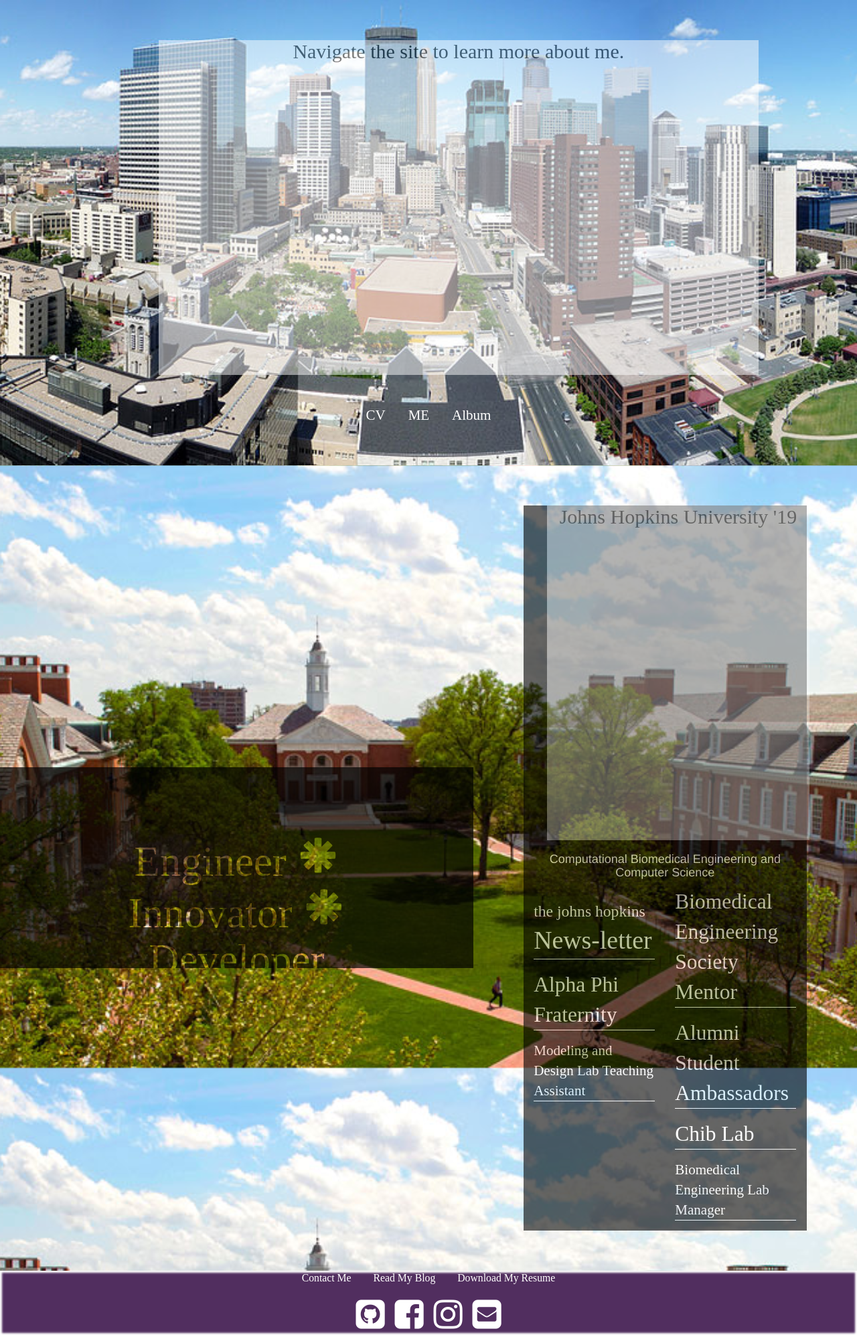
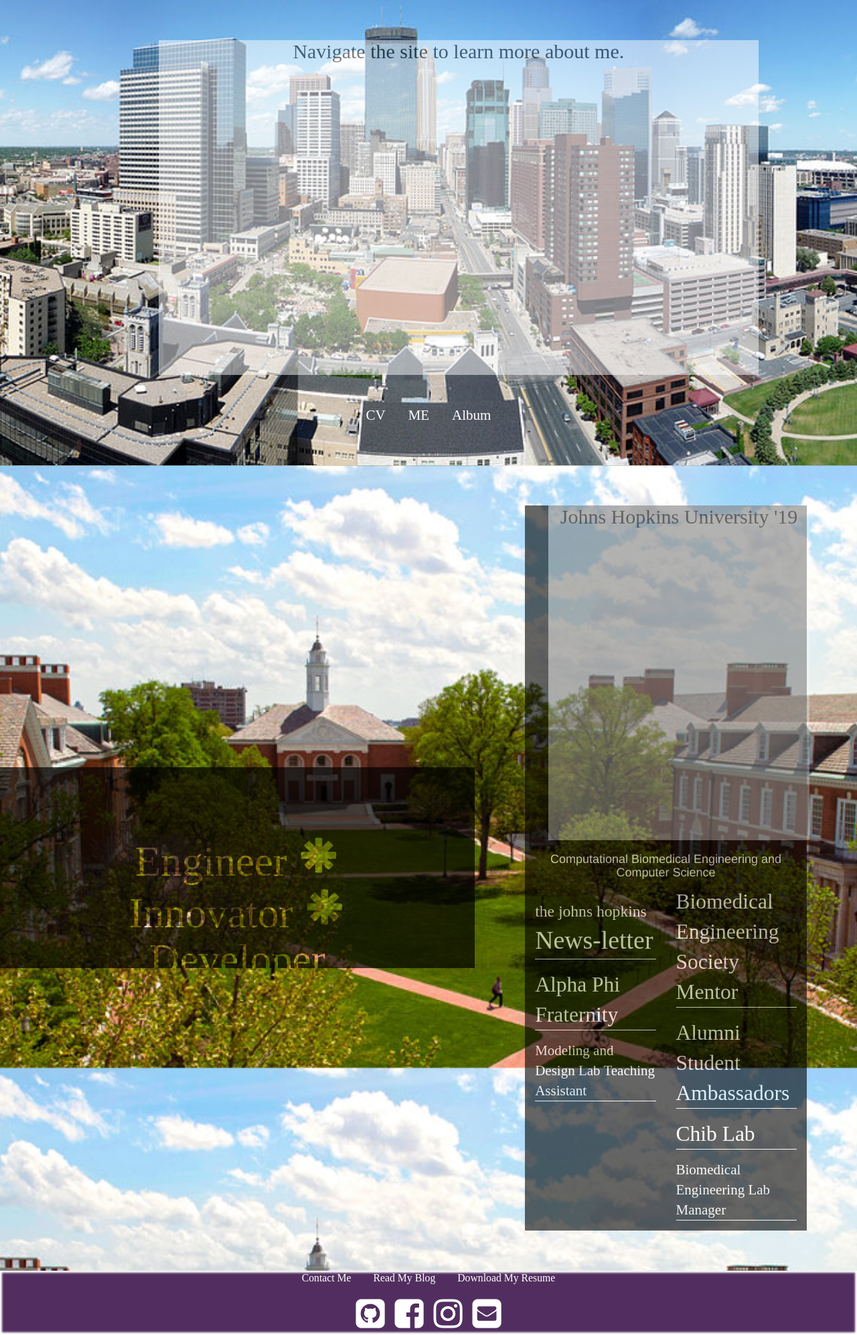
Before and after one commit to pfrank7/pfrank7.github.io, a Jekyll site: the page built from index.html, in a window 1280 px wide. Shown: the whole page at 67% size. Built offline with Jekyll 4.4.1, drawn with Linux system fonts in a browser that asks for light colours; nearby versions of some CDN libraries.

Commit message:
Update index.html

```diff
--- a/index.html
+++ b/index.html
@@ -54,7 +54,7 @@
 	font-family: 'Apple Chancery', Times New Roman;
 	background-color:black;
 	height:300px;
-	width:1000px;
+	width:100%;
 	mix-blend-mode: multiply;
 	padding:100px;
 	color:white;
@@ -78,7 +78,9 @@
 	</section>
 	<section>
 	<div class = "jumbotron" id = "Hopkins">
-		<h1> Engineer <span class="glyphicon glyphicon-asterisk"></span> Innovator <span class="glyphicon glyphicon-asterisk"></span> Developer </h1>
+		<div class = "row" style = "margin:0px">
+			<h1> Engineer <span class="glyphicon glyphicon-asterisk"></span> Innovator <span class="glyphicon glyphicon-asterisk"></span> Developer </h1>
+		</div>
 		<div class = "row">
 			<div class = "container" id = "margin" style = "background-color: black; opacity: .6; color:white;">
 				<div class = "row">
```
